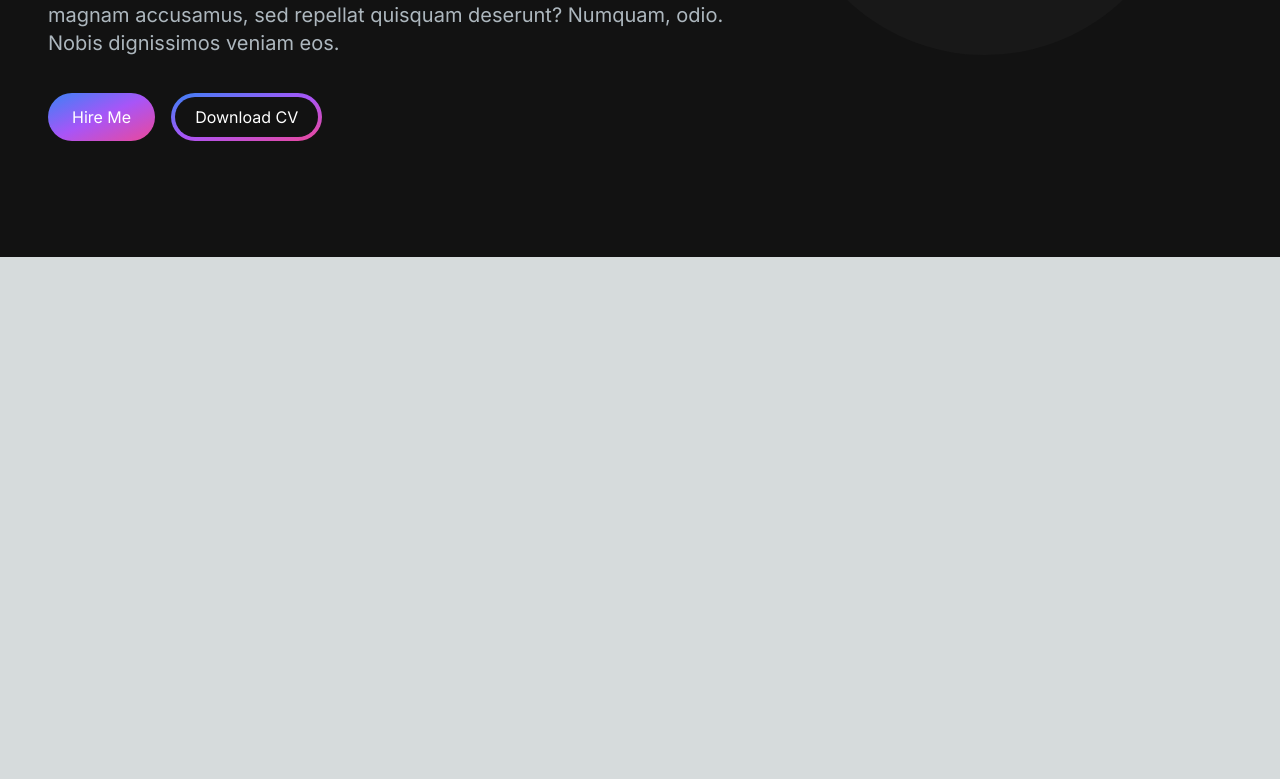
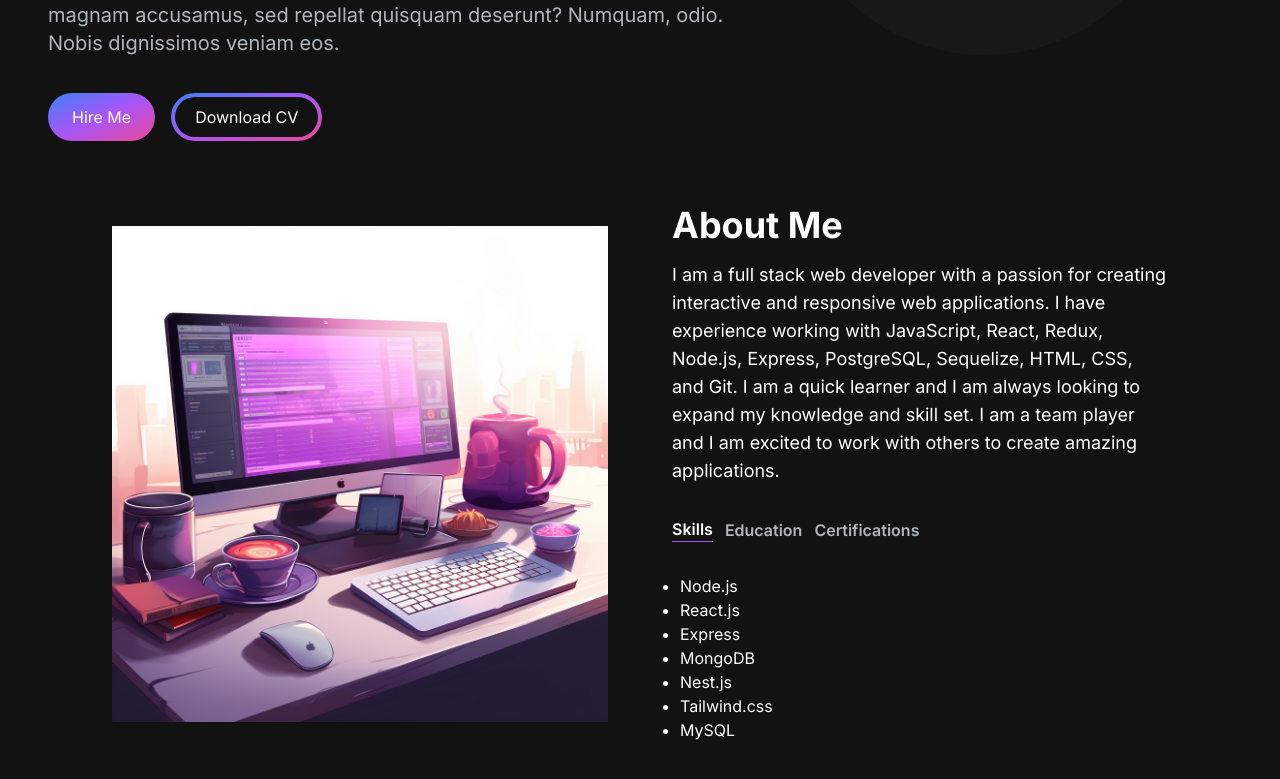
Before and after one commit to mikitran721/portfolio-2023, a Next.js app: page / in a window 1280 px wide. Shown: the part 543-1322 px from the top of the page. Before the commit the page ends 800 px from the top, so only its background shows below. Built offline with nearby package versions, Linux system fonts and the light colour scheme.

Commit message:
About section

```diff
--- a/src/app/page.js
+++ b/src/app/page.js
@@ -1,3 +1,4 @@
+import AboutSection from "@/components/AboutSection";
 import HeroSection from "@/components/HeroSection";
 import Navbar from "@/components/Navbar";
 import Image from "next/image";
@@ -8,6 +9,7 @@
       <Navbar />
       <div className="container mt-24 mx-auto px-12 py-4">
         <HeroSection />
+        <AboutSection />
       </div>
     </main>
   );
--- /dev/null
+++ b/src/components/AboutSection.jsx
@@ -0,0 +1,102 @@
+"use client";
+import React, { useTransition, useState } from "react";
+import Image from "next/image";
+
+import TabButton from "./TabButton";
+
+const TAB_DATA = [
+  {
+    title: "Skills",
+    id: "skills",
+    content: (
+      <ul className="list-disc pl-2">
+        <li>Node.js</li>
+        <li>React.js</li>
+        <li>Express</li>
+        <li>MongoDB</li>
+        <li>Nest.js</li>
+        <li>Tailwind.css</li>
+        <li>MySQL</li>
+      </ul>
+    ),
+  },
+  {
+    title: "Education",
+    id: "education",
+    content: (
+      <ul className="list-disc pl-2">
+        <li>Fullstack Academy of Code</li>
+        <li>University of California, Santa Cruz</li>
+      </ul>
+    ),
+  },
+  {
+    title: "Certifications",
+    id: "certifications",
+    content: (
+      <ul className="list-disc pl-2">
+        <li>AWS Cloud Practitioner</li>
+        <li>Google Professional Cloud Developer</li>
+      </ul>
+    ),
+  },
+];
+
+const AboutSection = () => {
+  const [tab, setTab] = useState("skills");
+  const [isPending, startTransition] = useTransition();
+
+  const handleTabChange = (id) => {
+    startTransition(() => {
+      setTab(id);
+    });
+  };
+
+  return (
+    <section className="text-white">
+      <div className="md:grid md:grid-cols-2 gap-8 items-center py-8 px-4 xl:gap-16 sm:py-16 xl:px-16">
+        <Image src={"/images/about-image.png"} width={500} height={500} />
+
+        <div className="mt-4 md:mt-0 text-left flex flex-col h-full">
+          <h2 className="text-4xl font-bold text-white mb-4">About Me</h2>
+          <p className="text-base lg:text-lg">
+            I am a full stack web developer with a passion for creating
+            interactive and responsive web applications. I have experience
+            working with JavaScript, React, Redux, Node.js, Express, PostgreSQL,
+            Sequelize, HTML, CSS, and Git. I am a quick learner and I am always
+            looking to expand my knowledge and skill set. I am a team player and
+            I am excited to work with others to create amazing applications.
+          </p>
+          <div className="flex flex-row justify-start mt-8">
+            <TabButton
+              selectTab={() => handleTabChange("skills")}
+              active={tab === "skills"}
+            >
+              {" "}
+              Skills{" "}
+            </TabButton>
+            <TabButton
+              selectTab={() => handleTabChange("education")}
+              active={tab === "education"}
+            >
+              {" "}
+              Education{" "}
+            </TabButton>
+            <TabButton
+              selectTab={() => handleTabChange("certifications")}
+              active={tab === "certifications"}
+            >
+              {" "}
+              Certifications{" "}
+            </TabButton>
+          </div>
+          <div className="mt-8">
+            {TAB_DATA.find((t) => t.id === tab).content}
+          </div>
+        </div>
+      </div>
+    </section>
+  );
+};
+
+export default AboutSection;
--- /dev/null
+++ b/src/components/TabButton.jsx
@@ -0,0 +1,17 @@
+import React from "react";
+
+const TabButton = ({ active, selectTab, children }) => {
+  const buttonClasses = active
+    ? "text-white border-b border-purple-500"
+    : "text-[#ADB7BE]";
+
+  return (
+    <button onClick={selectTab}>
+      <p className={`mr-3 font-semibold hover:text-white ${buttonClasses}`}>
+        {children}
+      </p>
+    </button>
+  );
+};
+
+export default TabButton;
```
Also changed, not shown: 1 other file (tests, documents, lock files or other folders).
